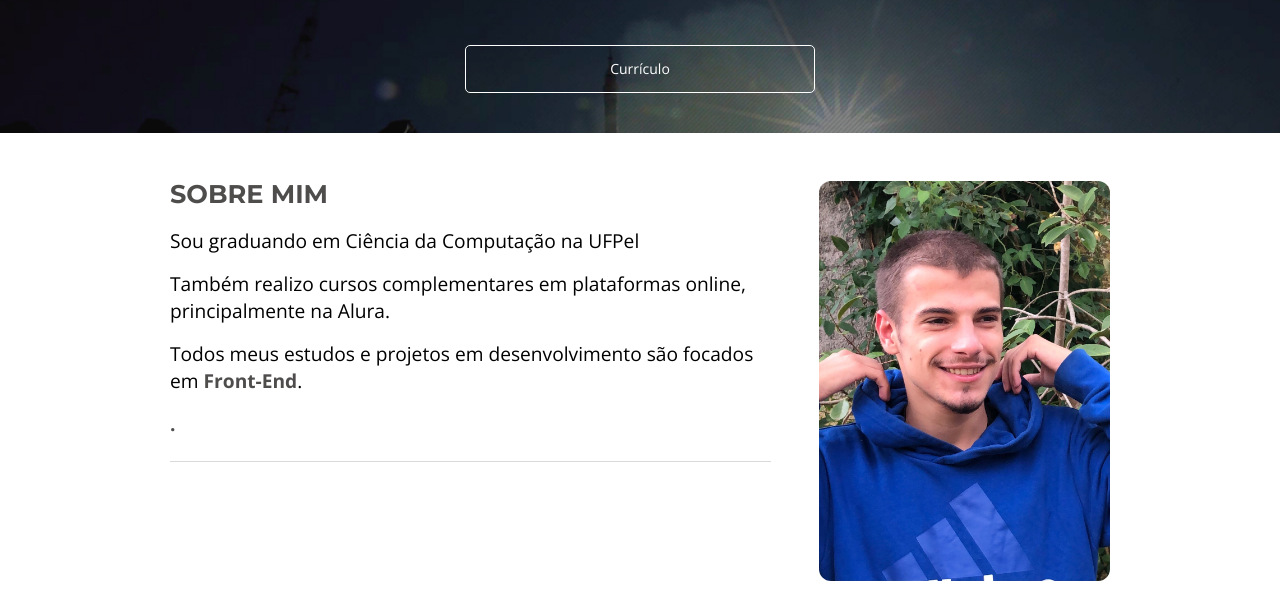
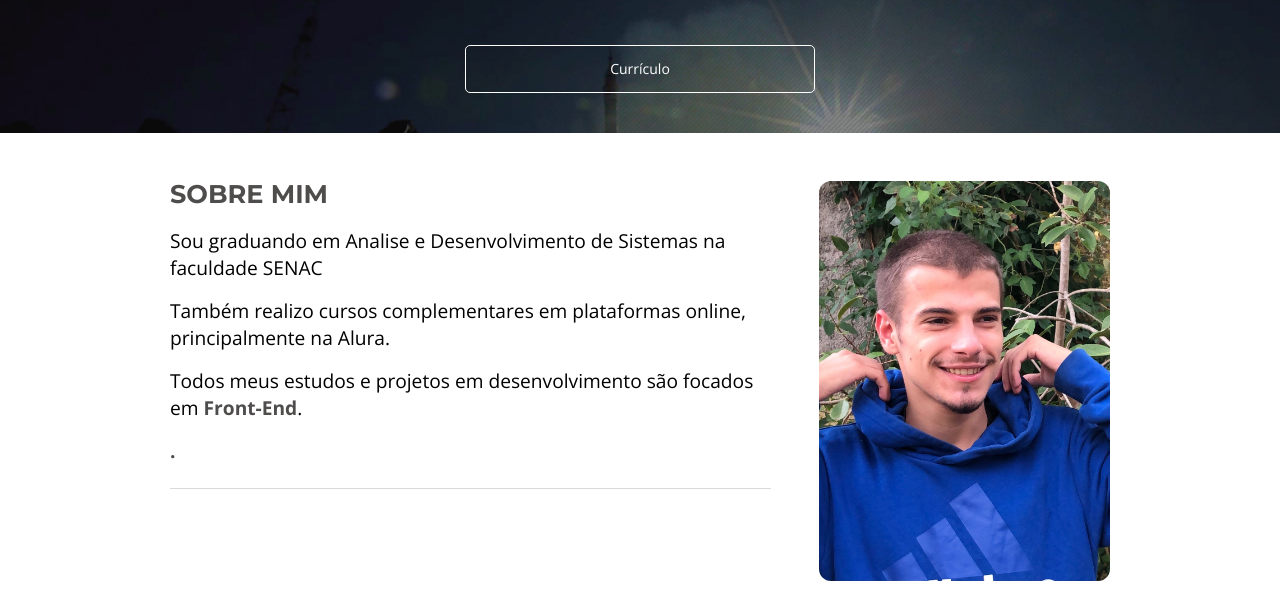
Before and after one commit to Duduenri/Portfolio, a plain HTML site: page index.html in a window 1280 px wide. Shown: the part 211-800 px from the top of the page. Drawn offline with nearby package versions, Linux system fonts and the light colour scheme.

Commit message:
Update index.html

```diff
--- a/index.html
+++ b/index.html
@@ -37,7 +37,7 @@
             <section class="sobre container">
                 <div class="sobre__conteudo">
                     <h2 class="sobre__titulo">Sobre mim</h2>
-                    <p class="sobre__texto">Sou graduando em Ciência da Computação na UFPel</p>
+                    <p class="sobre__texto">Sou graduando em Analise e Desenvolvimento de Sistemas na faculdade SENAC</p>
                     <p class="sobre__texto">
                        Também realizo cursos complementares em plataformas online, principalmente na Alura.</p>
                         <p class="sobre__texto">
```
